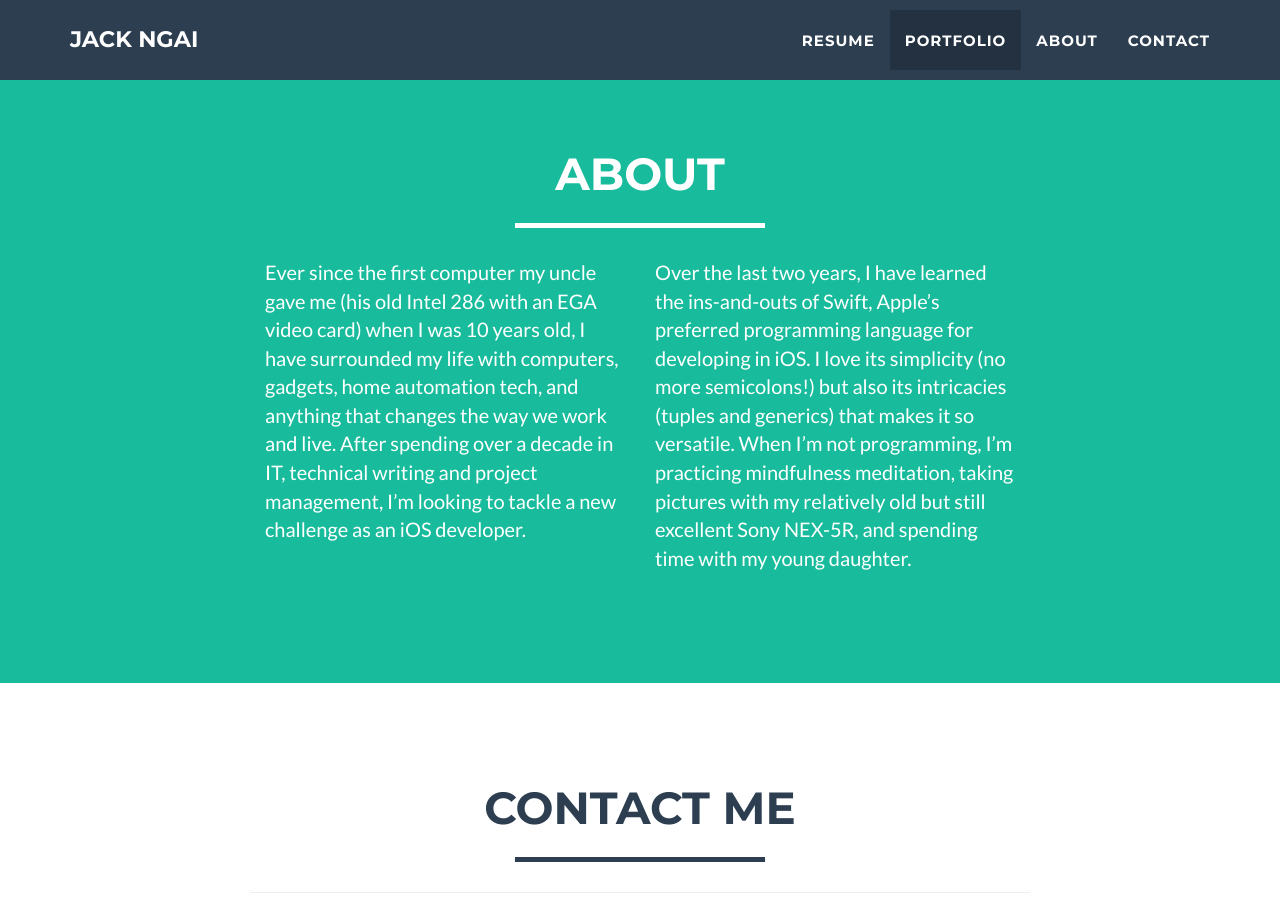
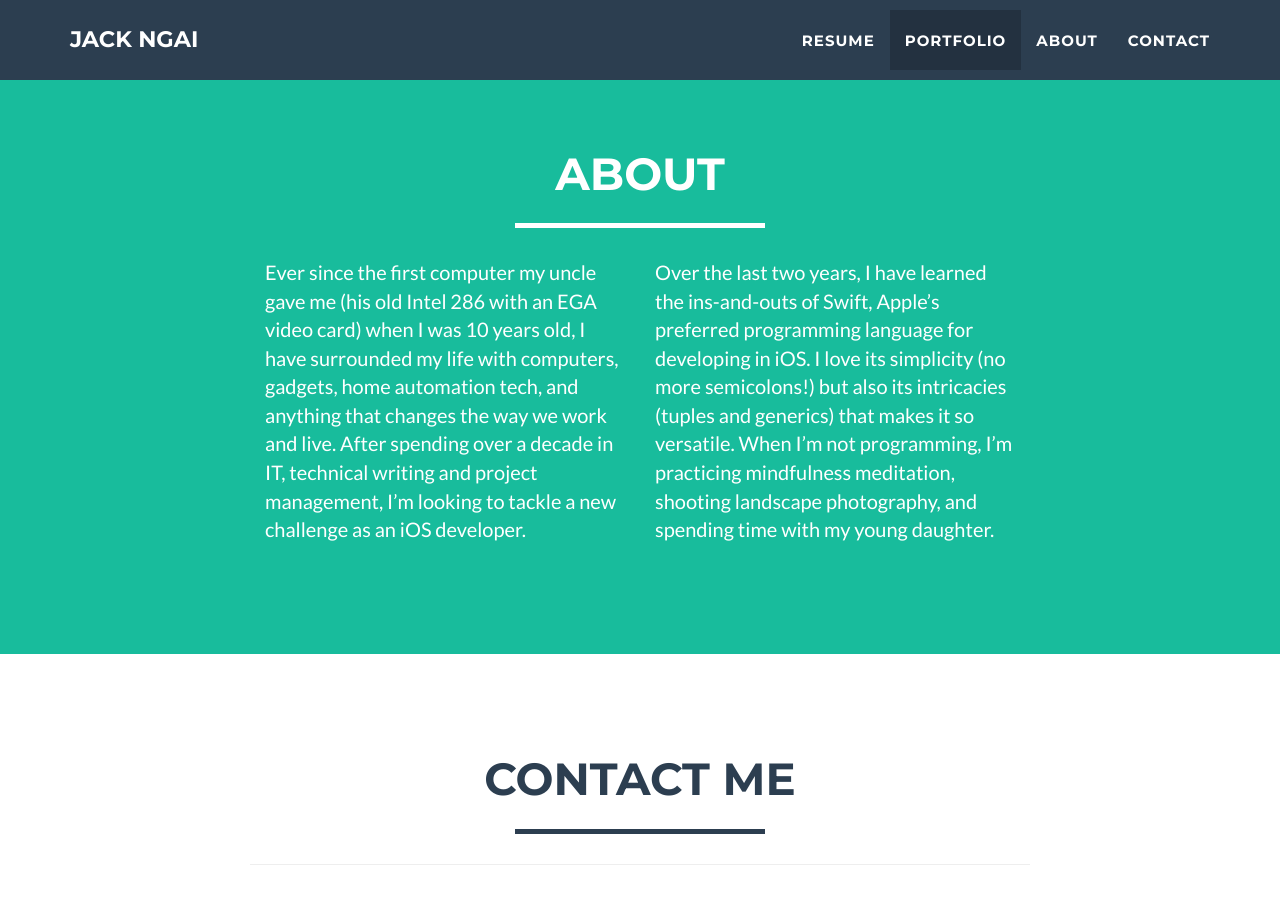
Before and after one commit to jackngai/jackngai.github.io, a Jekyll site: the page built from index.html, in a window 1280 px wide and 900 px high, scrolled down 1566 px. Built offline with Jekyll 4.4.1, drawn with Linux system fonts in a browser that asks for light colours.

Commit message:
feat: Updated About page

```diff
--- a/_includes/about.html
+++ b/_includes/about.html
@@ -12,7 +12,7 @@
                     <p>Ever since the first computer my uncle gave me (his old Intel 286 with an EGA video card) when I was 10 years old, I have surrounded my life with computers, gadgets, home automation tech, and anything that changes the way we work and live. After spending over a decade in IT, technical writing and project management, I’m looking to tackle a new challenge as an iOS developer. </p>
                 </div>
                 <div class="col-lg-4">
-                    <p>Over the last two years, I have learned the ins-and-outs of Swift, Apple’s preferred programming language for developing in iOS. I love its simplicity (no more semicolons!) but also its intricacies (tuples and generics) that makes it so versatile. When I’m not programming, I’m practicing mindfulness meditation, taking pictures with my relatively old but still excellent Sony NEX-5R, and spending time with my young daughter. </p>
+                    <p>Over the last two years, I have learned the ins-and-outs of Swift, Apple’s preferred programming language for developing in iOS. I love its simplicity (no more semicolons!) but also its intricacies (tuples and generics) that makes it so versatile. When I’m not programming, I’m practicing mindfulness meditation, shooting landscape photography, and spending time with my young daughter. </p>
                 </div>
             </div>
         </div>
```
Also changed, not shown: 2 other files.
